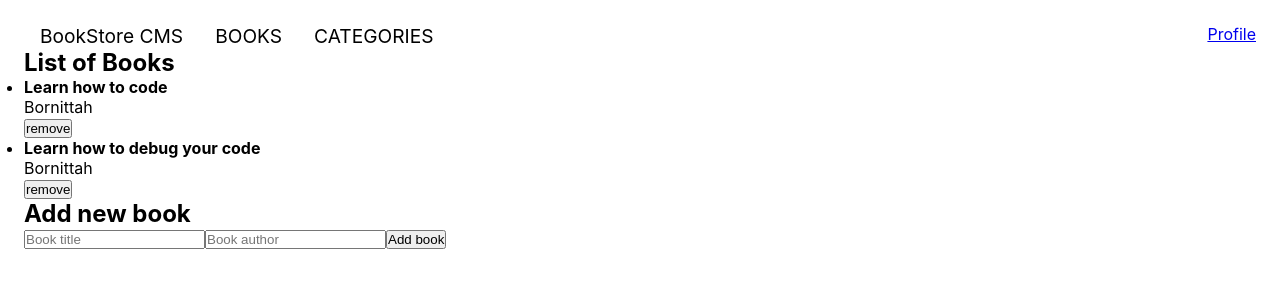
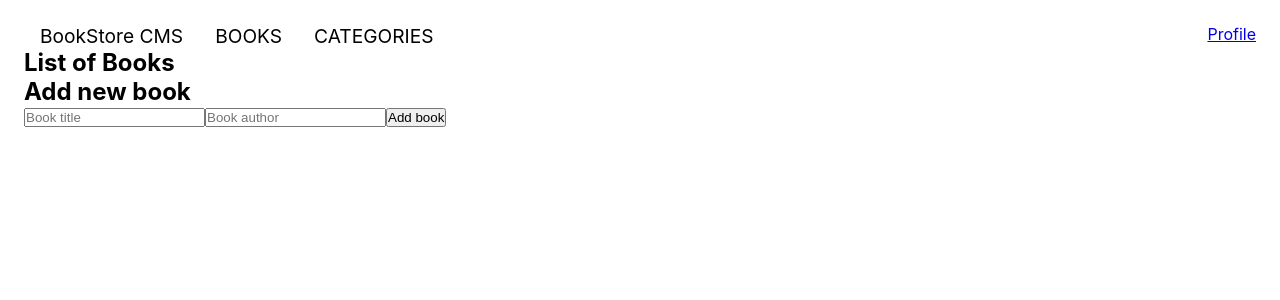
Before and after one commit to Bornittah/bookstore, a React (Create React App) app: page / in a window 1280 px wide. Shown: the top 300 px of the page. Built offline with nearby package versions, Linux system fonts and the light colour scheme.

Commit message:
Add Redux in react component

```diff
--- a/src/components/Book.jsx
+++ b/src/components/Book.jsx
@@ -1,20 +1,23 @@
-import PropTypes from 'prop-types';
+import { useSelector, useDispatch } from 'react-redux';
 import Button from './shared/Button';
+import { removeBook } from '../redux/books/books';
 
-const Book = (props) => {
-  const { title, author } = props;
-  return (
-    <div>
-      <h4>{title}</h4>
-      <p>{author}</p>
-      <Button value="remove" />
-    </div>
-  );
-};
-
-Book.propTypes = {
-  title: PropTypes.string.isRequired,
-  author: PropTypes.string.isRequired,
+const Book = () => {
+  const books = useSelector((state) => state.booksReducer);
+  const dispatch = useDispatch();
+  return (books.map((book) => (
+    <li key={book.id}>
+      <h4>{book.title}</h4>
+      <p>{book.author}</p>
+      <Button
+        value="Remove"
+        onClick={(e) => {
+          e.preventDefault();
+          dispatch(removeBook(book.id));
+        }}
+      />
+    </li>
+  )));
 };
 
 export default Book;
--- a/src/components/Books.jsx
+++ b/src/components/Books.jsx
@@ -4,14 +4,9 @@ import Form from './Form';
 const Books = () => (
   <div>
     <h2>List of Books</h2>
-    <ul>
-      <li>
-        <Book title="Learn how to code" author="Bornittah" />
-      </li>
-      <li>
-        <Book title="Learn how to debug your code" author="Bornittah" />
-      </li>
-    </ul>
+    <ol className="book-list">
+      <Book />
+    </ol>
     <Form />
   </div>
 );
--- a/src/components/Form.jsx
+++ b/src/components/Form.jsx
@@ -1,14 +1,31 @@
+import React, { useRef } from 'react';
+import { useDispatch } from 'react-redux/es/exports';
+import uniqid from 'uniqid';
+import { addBook } from '../redux/books/books';
 import Button from './shared/Button';
 
-const Form = () => (
+const Form = () => {
+  // calling useDispatch to the component
+  const dispatch = useDispatch();
+  const title = useRef(null);
+  const author = useRef(null);
+
+  return (
     <div>
       <h2>Add new book</h2>
       <form>
-      <input type="text" placeholder="Book title" />
-      <input type="text" placeholder="Book author" />
-      <Button value="Add book" />
+        <input ref={title} type="text" placeholder="Book title" />
+        <input ref={author} type="text" placeholder="Book author" />
+        <Button
+          value="Add book"
+          onClick={(e) => {
+            e.preventDefault();
+            dispatch(addBook(title.current.value, author.current.value, uniqid()));
+          }}
+        />
       </form>
     </div>
   );
+};
 
 export default Form;
--- a/src/index.jsx
+++ b/src/index.jsx
@@ -1,14 +1,18 @@
 import React from 'react';
 import ReactDOM from 'react-dom/client';
+import { Provider } from 'react-redux';
+import store from './redux/configureStore';
 import './index.css';
 import App from './App';
 import reportWebVitals from './reportWebVitals';
 
 const root = ReactDOM.createRoot(document.getElementById('root'));
 root.render(
-  <React.StrictMode>
-    <App />
-  </React.StrictMode>,
+  <Provider store={store}>
+    <React.StrictMode>
+      <App />
+    </React.StrictMode>
+  </Provider>,
 );
 
 // If you want to start measuring performance in your app, pass a function
--- a/src/redux/books/books.jsx
+++ b/src/redux/books/books.jsx
@@ -1,7 +1,8 @@
 const ADD_BOOK = 'book-store/books/ADD_BOOK';
 const REMOVE_BOOK = 'book-store/books/REMOVE_BOOK';
 // Reducer
-export const booksReducer = (state = [], action) => {
+const books = [];
+export default function booksReducer(state = books, action) {
   switch (action.type) {
     case ADD_BOOK:
       return [
@@ -19,7 +20,7 @@ export const booksReducer = (state = [], action) => {
     default:
       return state;
   }
-};
+}
 
 // actions
 export const addBook = (bookTitle, bookAuthor, bookId) => {
--- a/src/redux/categories/categories.jsx
+++ b/src/redux/categories/categories.jsx
@@ -1,20 +1,21 @@
 const CHECK_STATUS = 'book-store/categories/CHECK_STATUS';
 // Reducer
-export const categoriesReducer = (state = [], action) => {
+const categoriesReducer = (state = [], action) => {
   switch (action.type) {
     case CHECK_STATUS:
-      return action.text;
+      return action.value;
     default:
       return state;
   }
 };
 
-// Action Creators
-
-export const CheckStatus = () => {
+// Action
+export const checkStatus = () => {
   const status = {
     type: CHECK_STATUS,
-    text: 'Under construction',
+    value: 'Under construction',
   };
   return status;
 };
+
+export default categoriesReducer;
```
Lines whose indentation alone changed are shown as unchanged.
